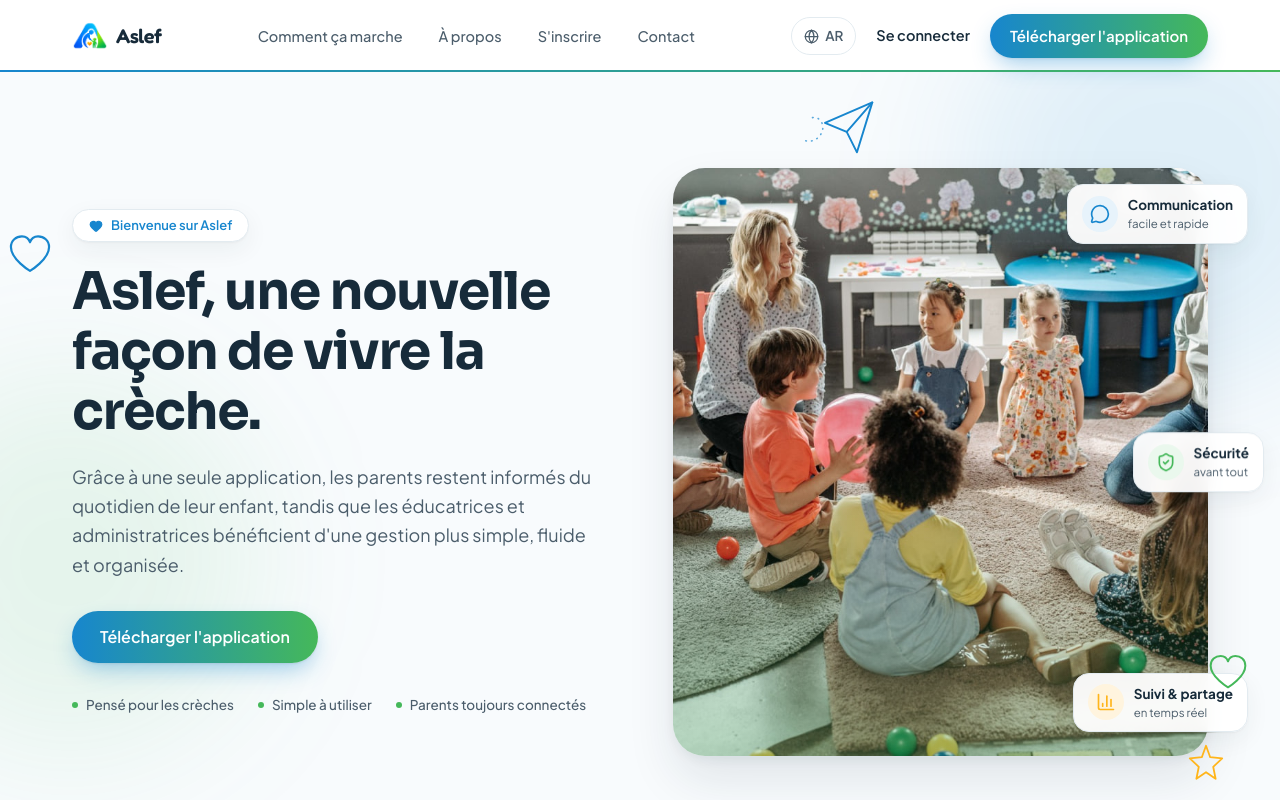
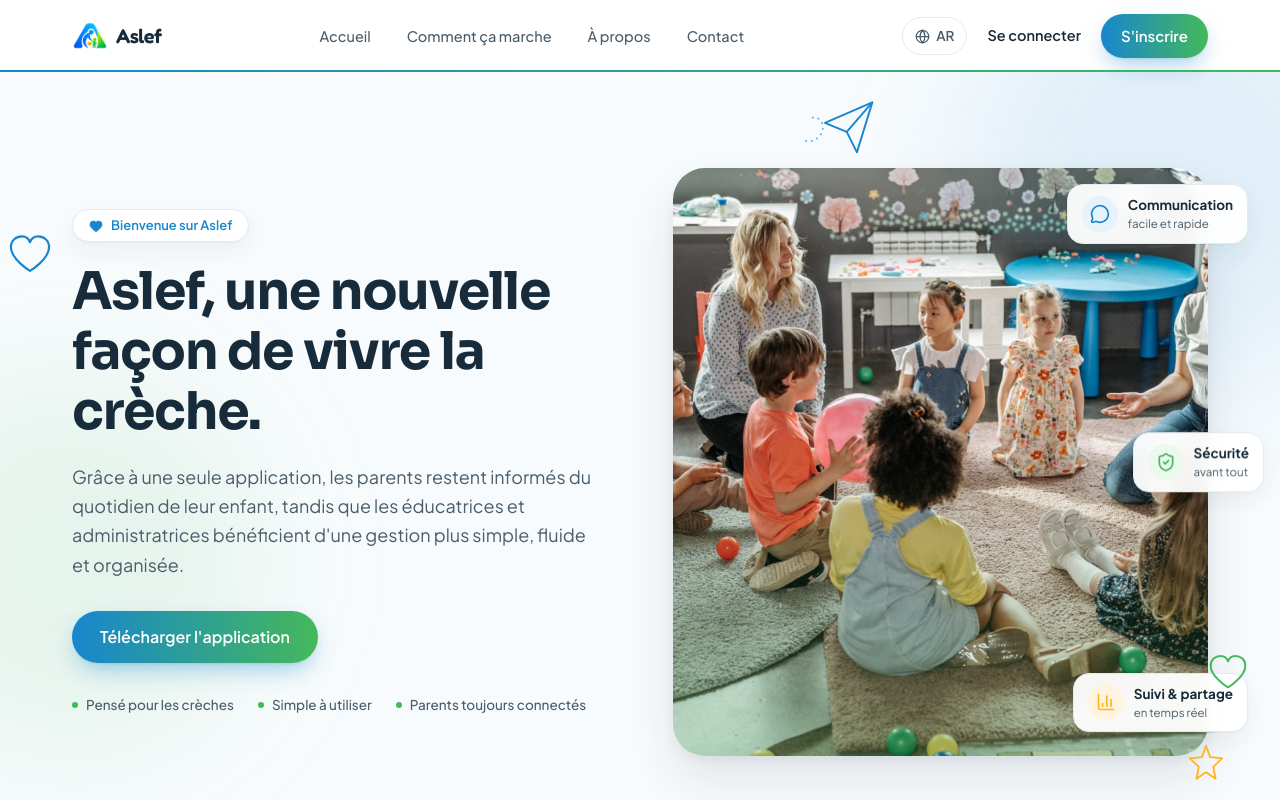
Before and after one commit to fouad-chadi/aslef-landing, a React (Vite) app: page / in a window 1280 px wide. Shown: the top 800 px of the page. Built offline with nearby package versions, Linux system fonts and the light colour scheme.

Commit message:
changes on nav bar

```diff
--- a/src/components/Navbar.tsx
+++ b/src/components/Navbar.tsx
@@ -4,14 +4,13 @@ import { Globe, Menu, X } from 'lucide-react';
 import { useLanguage } from '../context/LanguageContext';
 import { Container } from './ui/Container';
 import { Button } from './ui/Button';
-import { APP_DOWNLOAD_URL } from '../lib/links';
 import logo from '../assets/logo.png';
 import type { TranslationKey } from '../i18n/fr';
 
 const NAV_LINKS: { key: TranslationKey; href: string }[] = [
+  { key: 'nav.home', href: '#top' },
   { key: 'nav.how', href: '#comment-ca-marche' },
   { key: 'nav.about', href: '#a-propos' },
-  { key: 'nav.register', href: '/inscription' },
   { key: 'nav.contact', href: '#contact' },
 ];
 
@@ -83,8 +82,8 @@ export function Navbar() {
             <a href={resolveHref('#contact')} className="text-[14.5px] font-semibold text-[var(--color-ink)] hover:text-[var(--color-aslef-blue)] transition-colors px-2">
               {t('nav.login')}
             </a>
-            <Button as="a" href={APP_DOWNLOAD_URL} size="md">
-              {t('nav.download')}
+            <Button as="a" href="/inscription" size="md">
+              {t('nav.register')}
             </Button>
           </div>
 
@@ -146,8 +145,8 @@ export function Navbar() {
                 {t('nav.login')}
               </a>
               <div className="mt-3 flex flex-col gap-2.5">
-                <Button as="a" href={APP_DOWNLOAD_URL} size="lg" className="w-full" onClick={() => setMobileOpen(false)}>
-                  {t('nav.download')}
+                <Button as="a" href="/inscription" size="lg" className="w-full" onClick={() => setMobileOpen(false)}>
+                  {t('nav.register')}
                 </Button>
               </div>
             </Container>
--- a/src/i18n/ar.ts
+++ b/src/i18n/ar.ts
@@ -6,6 +6,7 @@ const ar: Record<TranslationKey, string> = {
     'اسلاف يبسّط إدارة الحضانات ويقرّب المربيات والمديرات والأولياء في تطبيق واحد سهل وعصري.',
 
   // Navbar
+  'nav.home': 'الرئيسية',
   'nav.features': 'المميزات',
   'nav.forWho': 'لمن هذا التطبيق؟',
   'nav.app': 'التطبيق',
--- a/src/i18n/fr.ts
+++ b/src/i18n/fr.ts
@@ -4,6 +4,7 @@ const fr = {
     "Aslef simplifie la gestion des crèches et rapproche les équipes des parents grâce à une application web et mobile simple et moderne.",
 
   // Navbar
+  'nav.home': 'Accueil',
   'nav.features': 'Fonctionnalités',
   'nav.forWho': 'Pour qui ?',
   'nav.app': "L'application",
```
